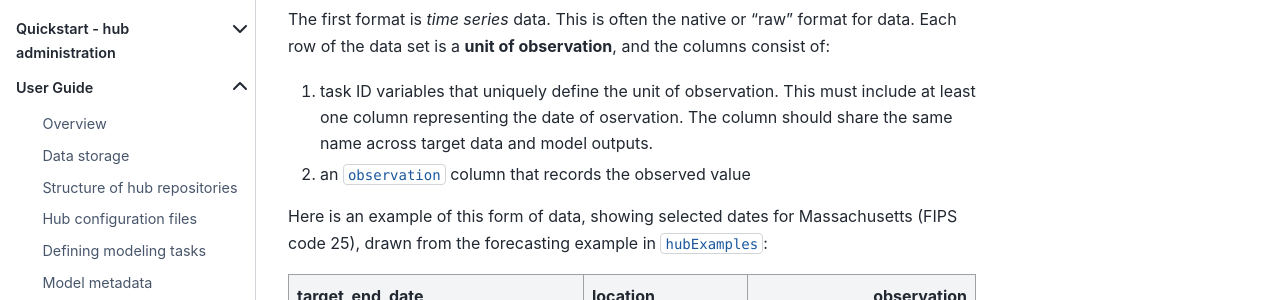
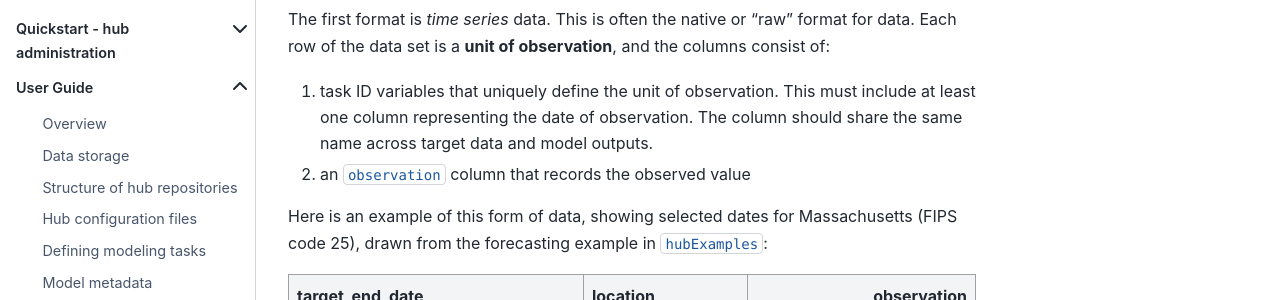
Before and after one commit to hubverse-org/hubDocs, a Sphinx documentation site: the page built from docs/source/user-guide/target-data.md, in a window 1280 px wide and 900 px high, scrolled down 1729 px. Shown: the part 179-479 px from the top of the window. Built offline with Sphinx 7.4.7 and the Sphinx Book theme 1.1.4, drawn with Linux system fonts in a browser that asks for light colours; comment, search, counter and statistics services are not loaded.

Commit message:
Fix typo

```diff
--- a/docs/source/user-guide/target-data.md
+++ b/docs/source/user-guide/target-data.md
@@ -85,7 +85,7 @@ target-data/
 The first format is *time series* data. This is often the native or
 "raw" format for data. Each row of the data set is a **unit of observation**, and the columns consist of:
 
-1. task ID variables that uniquely define the unit of observation. This must include at least one column representing the date of oservation. The column should share the same name across target data and model outputs.
+1. task ID variables that uniquely define the unit of observation. This must include at least one column representing the date of observation. The column should share the same name across target data and model outputs.
 2. an `observation` column that records the observed value
 
 Here is an example of this form of data, showing selected dates for
```
